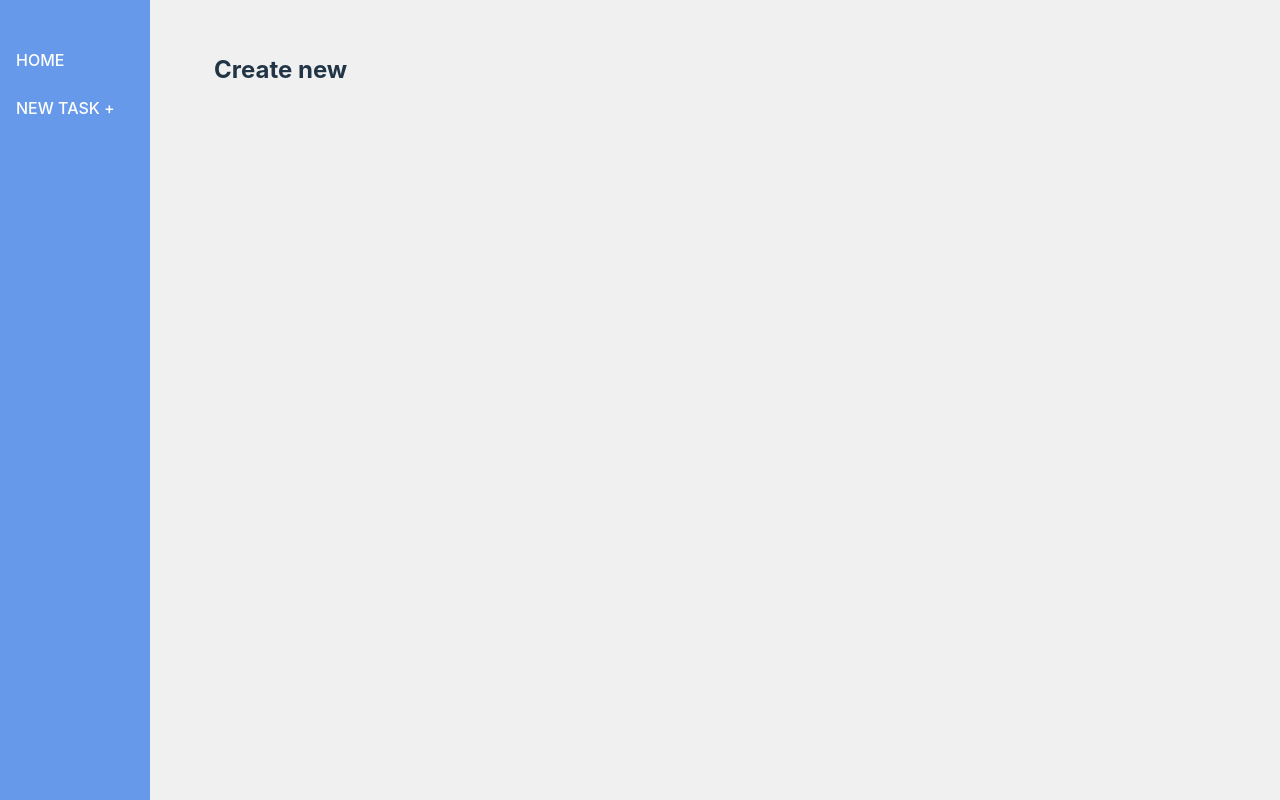
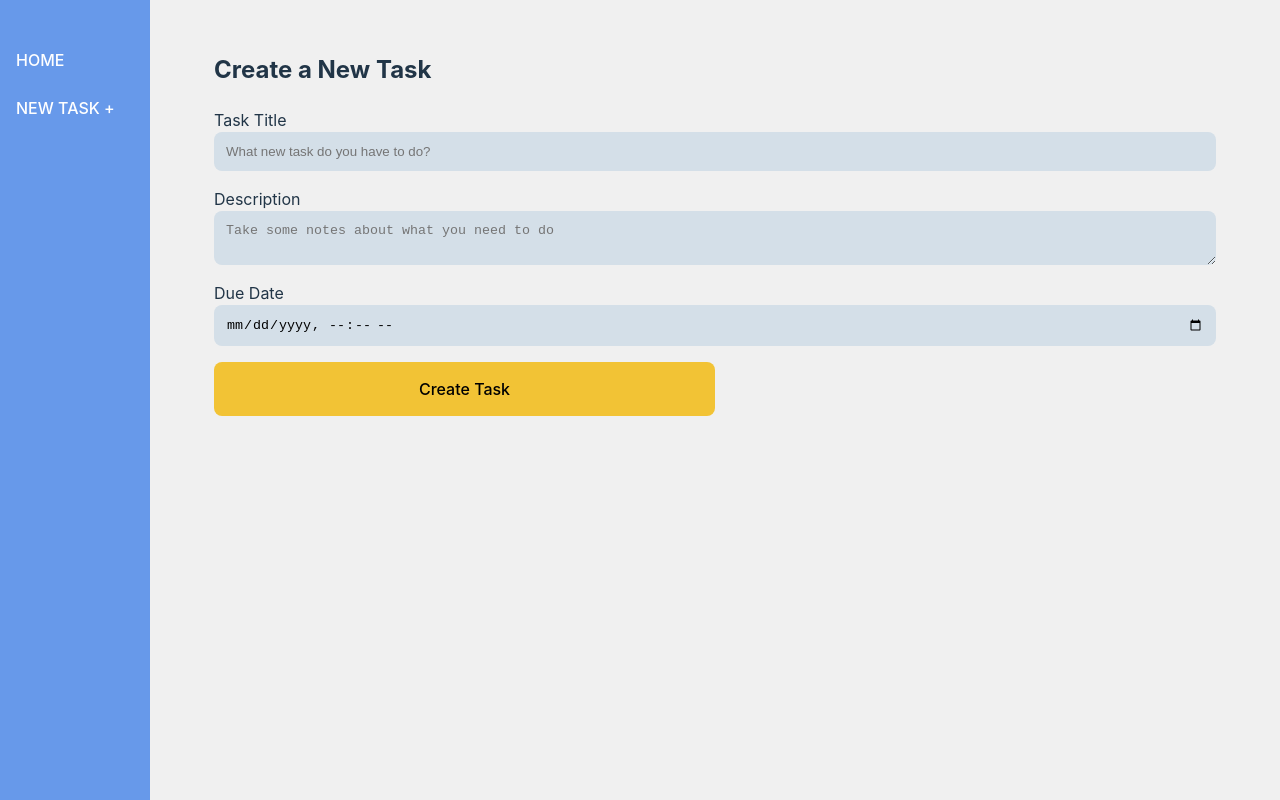
Before and after one commit to BronwenM/task-manager, a React (Vite) app in the folder frontend/: page /tasks/new in a window 1280 px wide. Built offline with nearby package versions, Linux system fonts and the light colour scheme.

Commit message:
Styling for Navbar and New Task page setup

```diff
--- a/frontend/src/App.jsx
+++ b/frontend/src/App.jsx
@@ -3,6 +3,7 @@ import Navbar from './components/Navbar'
 import {BrowserRouter as Router, Route, Routes, Navigate} from 'react-router-dom'
 import HomePage from './pages/HomePage'
 import EditTaskPage from './pages/EditTaskPage'
+import NewTaskPage from './pages/NewTaskPage'
 
 const ContentContainer = styled.section`
   background:rgb(240, 240, 240);
@@ -28,7 +29,7 @@ function App() {
         <ContentContainer>
           <Routes>
             <Route path='/' element={<HomePage/>} />
-            <Route path='/tasks/new' element={<h2>Create new</h2>} />
+            <Route path='/tasks/new' element={<NewTaskPage/>} />
             <Route path='/tasks/edit/:taskId' element={<EditTaskPage/>} />
           </Routes>
         </ContentContainer>
--- a/frontend/src/components/Navbar.jsx
+++ b/frontend/src/components/Navbar.jsx
@@ -15,6 +15,12 @@ const NavLink = styled(Link)`
   display: block;
   color: white;
   margin-bottom: 1.5rem;
+
+  &:hover {
+    color: white;
+    text-decoration: underline;
+    text-underline-offset: 8px;
+  }
 `
 const Navbar = () => {
   return (
--- a/frontend/src/pages/EditTaskPage.jsx
+++ b/frontend/src/pages/EditTaskPage.jsx
@@ -67,6 +67,7 @@ const EditTaskPage = () => {
         <textarea name='taskDescription' id='taskDescription' defaultValue={task.description} placeholder='Take some notes about what you need to do'/>
         <label htmlFor='dueDate'>Due Date</label>
         <input type='datetime-local' id='dueDate' defaultValue={task.due_date}/>
+        {console.log(new Date(task.due_date))}
         <button>Save Changes</button>
       </EditTaskForm>
     </section>
--- /dev/null
+++ b/frontend/src/pages/NewTaskPage.jsx
@@ -0,0 +1,13 @@
+import React from 'react'
+import NewTaskForm from '../features/tasks/NewTaskForm'
+
+const NewTaskPage = () => {
+  return (
+    <section>
+      <h2>Create a New Task</h2>
+      <NewTaskForm />
+    </section>
+  )
+}
+
+export default NewTaskPage
```
